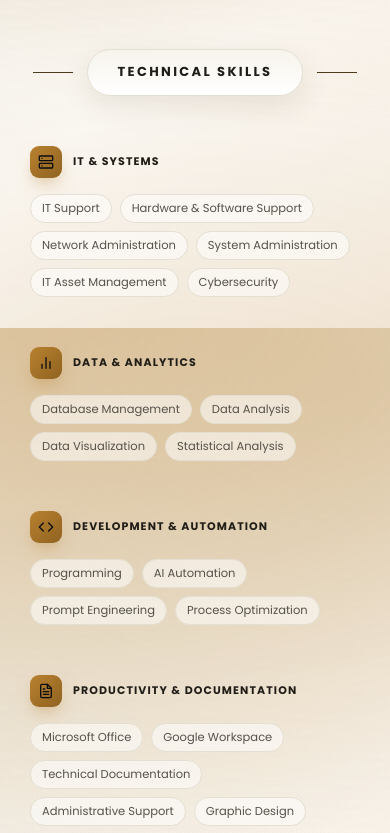
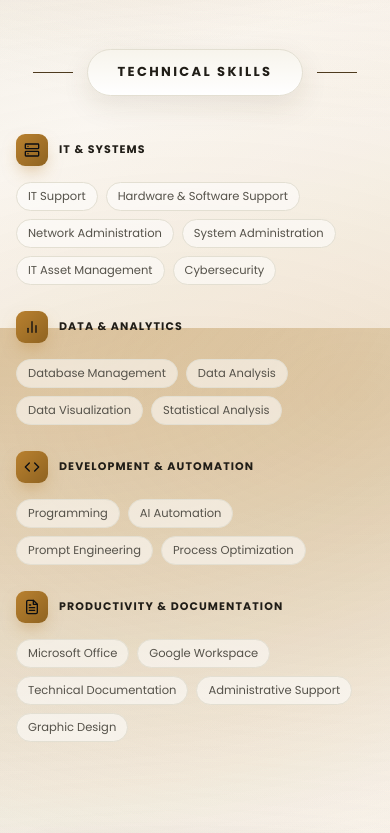
Before and after one commit to christianjaydb/Portfolio-Final, a plain HTML site: page index.html in a window 390 px wide. Shown: the part 1360-2193 px from the top of the page. Drawn offline with Linux system fonts and the light colour scheme.

Commit message:
Update index.html

```diff
--- a/index.html
+++ b/index.html
@@ -1076,7 +1076,7 @@
     .uni-mark{order:-1;}
     .awards-col{height:auto;}
     .award{text-align:left;}
-    .skills-groups{grid-template-columns:repeat(2,1fr); gap:28px 24px;}
+    .skills-groups{grid-template-columns:1fr; gap:26px;}
     .card-row{grid-template-columns:1fr;}
     .project-grid{grid-template-columns:1fr;}
     .media-grid{column-count:3;}
@@ -1105,8 +1105,7 @@
     .uni-crest{width:110px; height:110px; font-size:24px;}
     .uni-crest .slot-fallback{font-size:24px;}
 
-    .skills-groups{grid-template-columns:1fr 1fr; gap:16px;}
-    .skill-group{padding:18px 16px;}
+    .skills-groups{gap:20px;}
     .skill-tag{padding:6px 11px; font-size:11.5px;}
 
     .cert-row{padding:16px 20px; gap:14px;}
```
